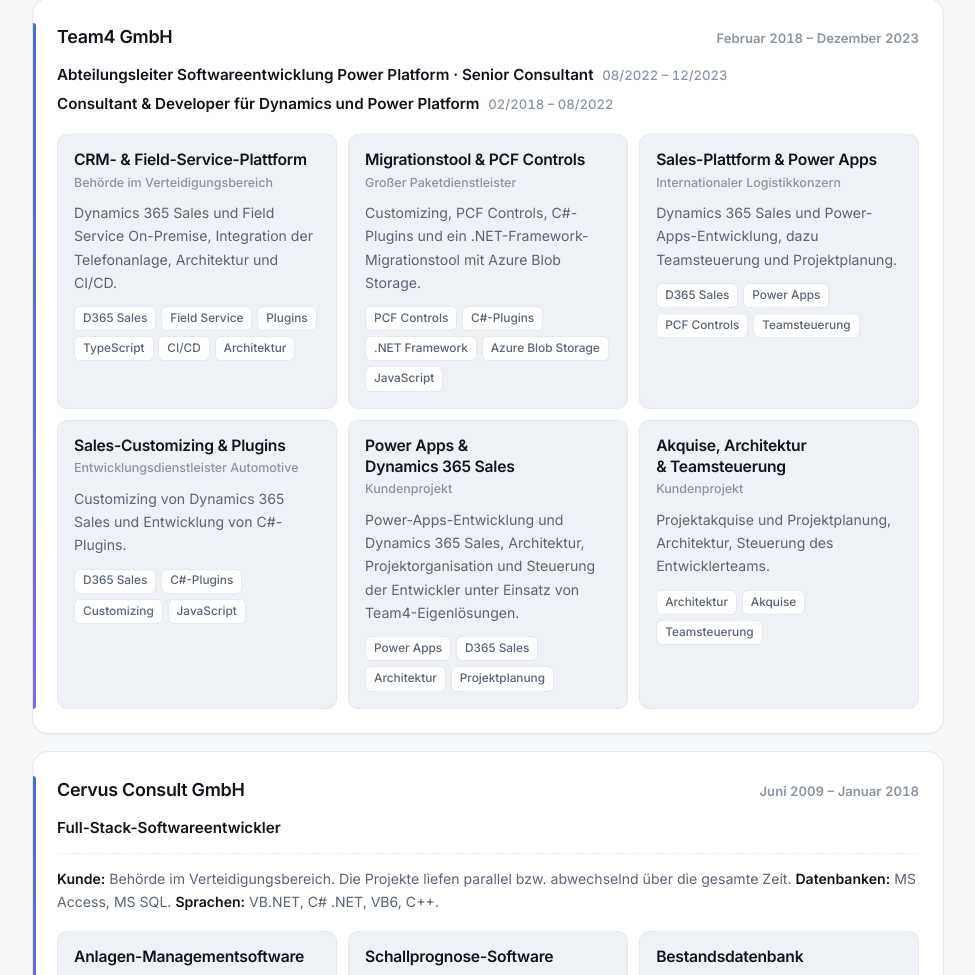
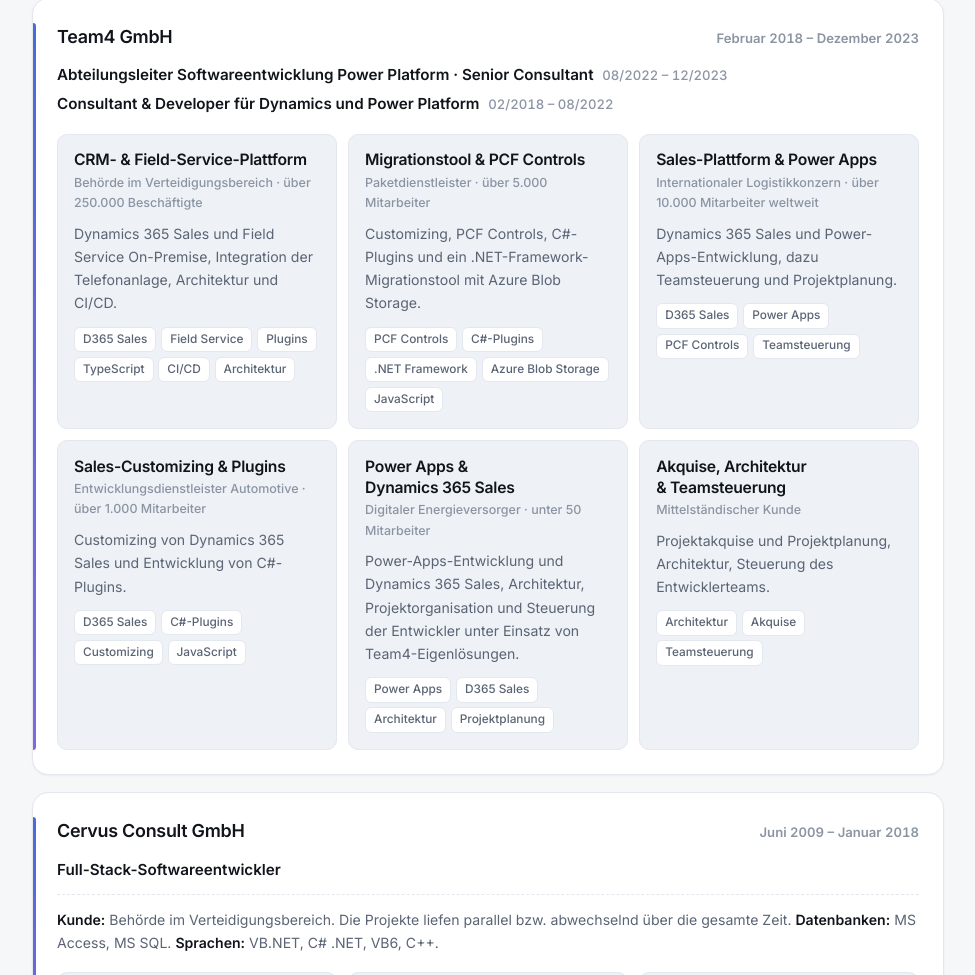
Before and after one commit to Miedon/CV, a plain HTML site: page de.html in a window 1280 px wide. Shown: the part 1090-2065 px from the top of the page, without its empty margins (152-1127 px from the left). Drawn offline with Linux system fonts and the light colour scheme.

Commit message:
Add size bands to the anonymised client descriptors
Each client line now carries a sector plus a broad headcount band, so a reader
can tell the scale of the engagement without the company being named.

Bands are deliberately wide rather than exact. A precise headcount next to a
sector and a region identifies a company outright, which would undo the
anonymisation — the one remaining descriptor with a narrow real figure is the
defence client, where the sector alone is already unambiguous in Germany.

Co-Authored-By: Claude Opus 5 <noreply@anthropic.com>

```diff
--- a/de.html
+++ b/de.html
@@ -156,7 +156,7 @@
           <ul class="projects">
             <li>
               <h4>CRM- &amp; Field-Service-Plattform</h4>
-              <span class="client">Beh&ouml;rde im Verteidigungsbereich</span>
+              <span class="client">Beh&ouml;rde im Verteidigungsbereich &middot; &uuml;ber 250.000 Besch&auml;ftigte</span>
               <p>
                 Dynamics 365 Sales und Field Service On-Premise, Integration der
                 Telefonanlage, Architektur und CI/CD.
@@ -172,7 +172,7 @@
             </li>
             <li>
               <h4>Migrationstool &amp; PCF Controls</h4>
-              <span class="client">Gro&szlig;er Paketdienstleister</span>
+              <span class="client">Paketdienstleister &middot; &uuml;ber 5.000 Mitarbeiter</span>
               <p>
                 Customizing, PCF Controls, C#-Plugins und ein
                 .NET-Framework-Migrationstool mit Azure Blob Storage.
@@ -187,7 +187,7 @@
             </li>
             <li>
               <h4>Sales-Plattform &amp; Power Apps</h4>
-              <span class="client">Internationaler Logistikkonzern</span>
+              <span class="client">Internationaler Logistikkonzern &middot; &uuml;ber 10.000 Mitarbeiter weltweit</span>
               <p>
                 Dynamics 365 Sales und Power-Apps-Entwicklung, dazu
                 Teamsteuerung und Projektplanung.
@@ -201,7 +201,7 @@
             </li>
             <li>
               <h4>Sales-Customizing &amp; Plugins</h4>
-              <span class="client">Entwicklungsdienstleister Automotive</span>
+              <span class="client">Entwicklungsdienstleister Automotive &middot; &uuml;ber 1.000 Mitarbeiter</span>
               <p>Customizing von Dynamics 365 Sales und Entwicklung von C#-Plugins.</p>
               <ul class="chips">
                 <li>D365 Sales</li>
@@ -212,7 +212,7 @@
             </li>
             <li>
               <h4>Power Apps &amp; Dynamics 365 Sales</h4>
-              <span class="client">Kundenprojekt</span>
+              <span class="client">Digitaler Energieversorger &middot; unter 50 Mitarbeiter</span>
               <p>
                 Power-Apps-Entwicklung und Dynamics 365 Sales, Architektur,
                 Projektorganisation und Steuerung der Entwickler unter Einsatz
@@ -227,7 +227,7 @@
             </li>
             <li>
               <h4>Akquise, Architektur &amp; Teamsteuerung</h4>
-              <span class="client">Kundenprojekt</span>
+              <span class="client">Mittelst&auml;ndischer Kunde</span>
               <p>
                 Projektakquise und Projektplanung, Architektur, Steuerung des
                 Entwicklerteams.
```
Also changed, not shown: index.html (+6 -6 lines), 1 other file.
